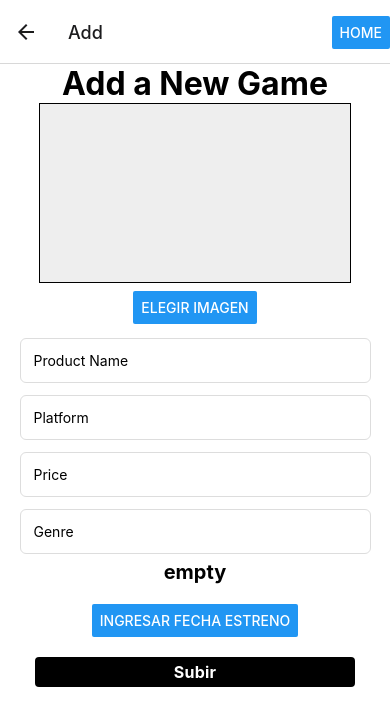
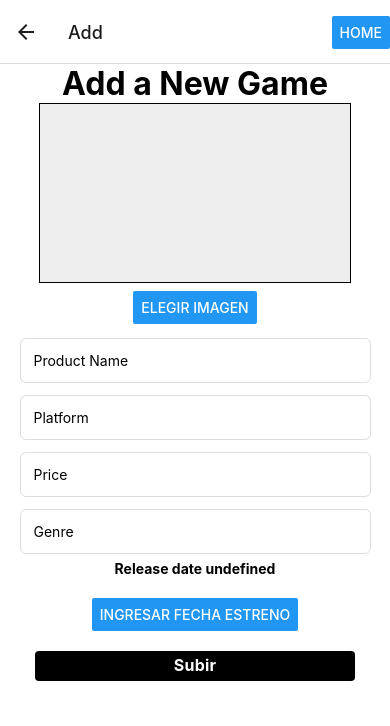
Before and after one commit to marianvf10/GameAppCatalogue, a React Native app: screen /Add in a window 390 px wide. Shown: the top 726 px of the page. Built offline with nearby package versions, Linux system fonts and the light colour scheme.

Commit message:
context provider for date removed

```diff
--- a/context/PracticeContext.js
+++ b/context/PracticeContext.js
@@ -1,5 +1,4 @@
 import { useState } from 'react'
-import { View, Text } from 'react-native'
 import React from 'react'
 
 const PracticeContext = React.createContext();
@@ -7,7 +6,7 @@ const PracticeContext = React.createContext();
 const PracticeProvider = ({children})=> {
     const [date,setDate] = useState(new Date());
     const [selectedImage,setSelectedImage] = useState(null);
-    const [text,setText] = useState('empty');
+
 
     const [newItem, setNewItem] = React.useState({
         name: "",
@@ -22,7 +21,7 @@ const PracticeProvider = ({children})=> {
 
     return (
         <PracticeContext.Provider value = {{
-            date,setDate,selectedImage,setSelectedImage, text,setText, newItem,setNewItem
+            selectedImage,setSelectedImage,newItem,setNewItem
         }}>
             {children}
         </PracticeContext.Provider>
--- a/src/components/DatePicker/DatePicker.js
+++ b/src/components/DatePicker/DatePicker.js
@@ -1,50 +1,62 @@
 import { View, Text, Button, StyleSheet, Platform } from "react-native";
 import React, { useContext } from "react";
 import { useState } from "react";
-import DateTimePicker from '@react-native-community/datetimepicker';
-import { PracticeContext } from "../../../context/PracticeContext";
+import DateTimePicker from "@react-native-community/datetimepicker";
 import { styles } from "./style";
 
-const MyDatePicker = () => {
+const MyDatePicker = ({ addDate }) => {
 
-  const {date,setDate,setText,newItem, setNewItem} = useContext(PracticeContext);
+  const [date, setDate] = useState(new Date());
+  const [mode, setMode] = useState("date");
+  const [show, setShow] = useState(false);
+  const [text, setText] = useState('Release date undefined');
 
-  const [mode,setMode] = useState('date');
-  const [show, setShow] = useState(false);
 
-  const onChange = (event,selectedDate) =>{
+  const onChange = (event, selectedDate) => {
     const currentDate = selectedDate || date;
-    setShow(Platform.OS === 'ios');
+    setShow(Platform.OS === "ios");
     setDate(currentDate);
 
     let tempDate = new Date(currentDate);
-    let fDate = tempDate.getDate() + '/' + (tempDate.getMonth()+1) + '/' + tempDate.getFullYear();
+    let fDate =
+      tempDate.getDate() +
+      "/" +
+      (tempDate.getMonth() + 1) +
+      "/" +
+      tempDate.getFullYear();
 
     setText(fDate);
-    setNewItem({...newItem, releaseDate: fDate })
-
-  }
+    //setNewItem({...newItem, releaseDate: fDate })
+    addDate(fDate);
+  };
   const showMode = (currentMode) => {
     setShow(true);
     setMode(currentMode);
-  }
+  };
   return (
     <View style={styles.container}>
+       <Text style = {styles.text}>{text}</Text>
+      <View style={{ margin: 20 }}>
+        <Button
+          title="Ingresar fecha estreno"
+          onPress={() => {
+            showMode("date");
+          }}
+        />
 
-      <View style = {{margin:20}}>
-        <Button title='Ingresar fecha estreno' onPress={() =>{showMode('date')}}/>
       </View>
 
       {show && (
         <DateTimePicker
-        testID='dateTimePicker'
-        value={date}
-        mode={mode}
-        display='default'
-        is24Hour={true}
-        onChange={onChange}
+          testID="dateTimePicker"
+          value={date}
+          mode={mode}
+          display="default"
+          is24Hour={true}
+          onChange={onChange}
         />
       )}
+
     </View>
   );
 };
--- a/src/screens/Add.js
+++ b/src/screens/Add.js
@@ -16,18 +16,26 @@ import CurryImagePicker from "../components/CurryImagePicker/CurryImagePicker";
 import { PracticeContext } from "../../context/PracticeContext";
 
 export default function Add() {
-  const { selectedImage,setImageSelected, text, newItem, setNewItem, setDate } = useContext(PracticeContext);
+  const { selectedImage,setImageSelected, text, newItem, setNewItem} = useContext(PracticeContext);
+
 
   const navigation = useNavigation();
+
+  const [addD, setNewDate] = useState('');
 
   //con esta funcion agrego un nuevo documento a la bd
   const onSend = async () => {
     uploadImage();
     await addDoc(collection(database, "games"), newItem);
-    setDate('empty');
+    setNewDate(new Date());
     navigation.goBack();
 
   };
+
+  const addDate = (newDate) => {
+    setNewDate(newDate.toString());
+    setNewItem({ ...newItem, releaseDate: newDate });
+  }
 
 
   const uploadImage = async()=> {
@@ -99,7 +107,7 @@ export default function Add() {
         onChangeText={(text) => setNewItem({ ...newItem, genre: text })}
       />
       <Text style={{ fontWeight: "bold", fontSize: 20 }}>{text}</Text>
-      <MyDatePicker />
+      <MyDatePicker addDate={addDate}/>
       <View style={styles.buttonContainer}>
         <TouchableOpacity style={styles.button} onPress={onSend}>
           <Text style={styles.text}>Subir</Text>
```
